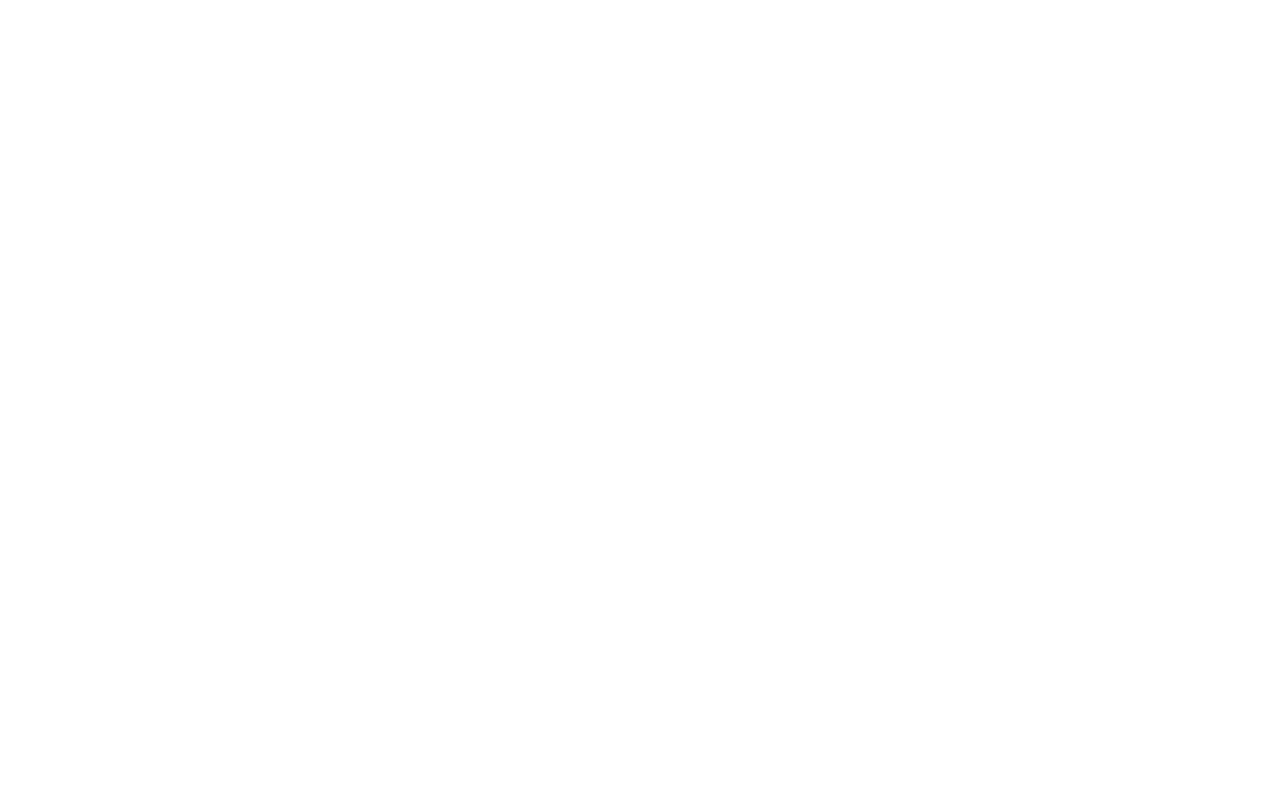
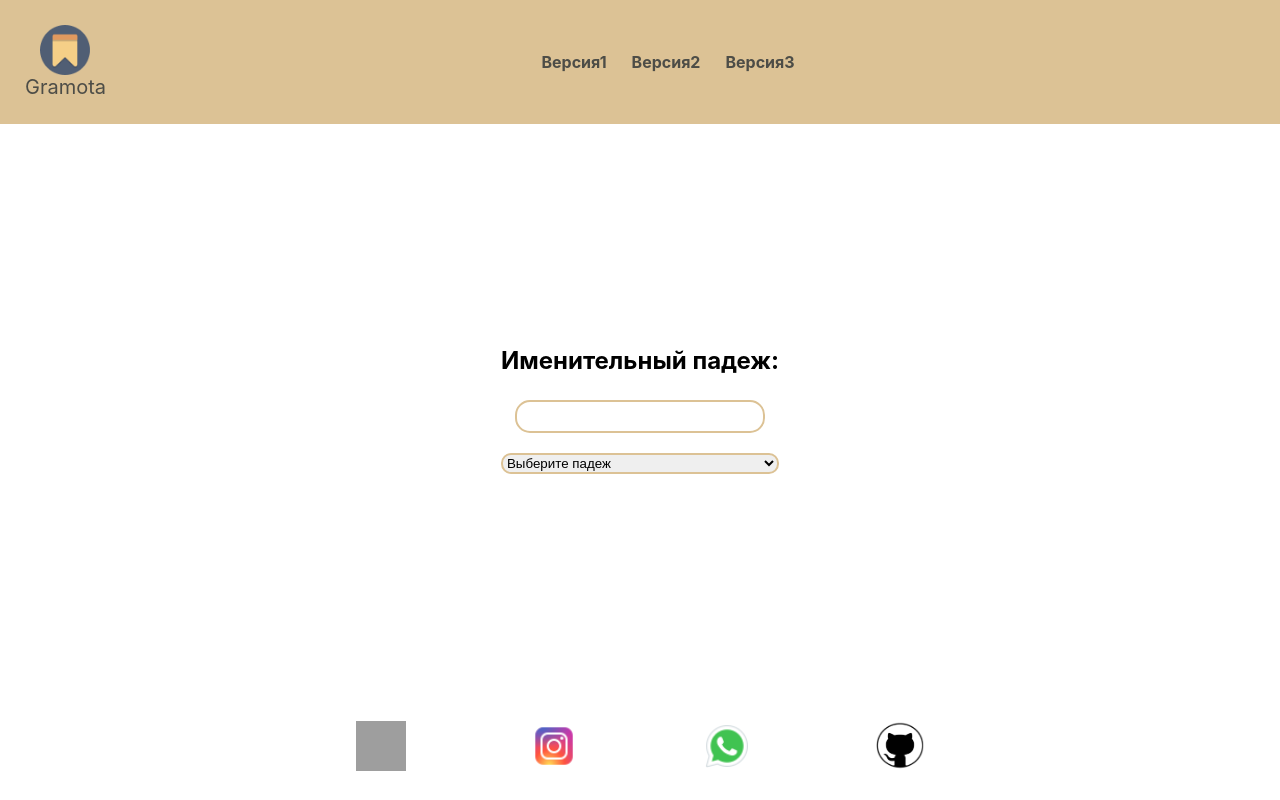
Before and after one commit to Valynoka/Gvinc_test, a React (Create React App) app in the folder cases/: page /ThirdInput in a window 1280 px wide. Before the commit this address had no page. Built offline with nearby package versions, Linux system fonts and the light colour scheme; grey boxes are pictures that could not be loaded.

Commit message:
Add Third_ver
Add wersion where was used swich case, but doesnt work some endings

```diff
--- a/cases/src/App.js
+++ b/cases/src/App.js
@@ -4,6 +4,7 @@
 import {Outlet, Route, Routes} from "react-router-dom";
 import StartPage from "./components/StartPage/StartPage";
 import SecondInput from "./components/SecondInput/SecondInput";
+import ThirdInput from "./components/ThirdInput/ThirdInput";
 
 
 
@@ -13,6 +14,7 @@
           <Route path={'/'} element={<Layout/>}>
               <Route index element={<StartPage/>}/>
               <Route path={'SecondInput'} element={<SecondInput/>}/>
+              <Route path={'ThirdInput'} element={<ThirdInput/>}/>
           </Route>
       </Routes>
   );
--- a/cases/src/components/Header/Header.jsx
+++ b/cases/src/components/Header/Header.jsx
@@ -19,6 +19,9 @@
                         <li className={'header__item'}>
                             <Link className={'header__item-link'} to = {'SecondInput'}>Версия2</Link>
                         </li>
+                        <li className={'header__item'}>
+                            <Link className={'header__item-link'} to = {'ThirdInput'}>Версия3</Link>
+                        </li>
                     </ul>
                 </nav>
 
--- a/cases/src/components/Input/Input.jsx
+++ b/cases/src/components/Input/Input.jsx
@@ -106,8 +106,6 @@
                                onChange={(event) => setWord(event.target.value.replace(/[^а-я]/,''))}
                         />
                     </label>
-                    {/*<button className={'startPage__button button'}>Отправить</button>*/}
-                    {/*<span> {word} </span>*/}
                     <ul className={'input__list'}>
                         <li className={'input__item'}>Родительный падеж:
                             <span> {toCase(word, 'р')}</span>
--- a/cases/src/components/SecondInput/SecondInput.jsx
+++ b/cases/src/components/SecondInput/SecondInput.jsx
@@ -8,12 +8,12 @@
 
     let input = [...words];
     let lastLetter = input[input.length-1];
-    let lastIndex;
 
 
     const consonantLetters = ["б", "в", "м", "г", "д", "л", "ж", "з", "к", "н", "п", "т", "ф", "ч", "ц", 'щ', 'р', 'х'];
     const longNamesLetter = ["й", "ь"];
     const differentConsonantLetter = ["ш", "ж", "ч", "к"];
+    const vowelLetters = [];
 
     // Родительный падеж
     if (lastLetter === 'а' && value === 'Родительный падеж') {
@@ -26,7 +26,6 @@
     } else if (lastLetter === differentConsonantLetter.find((item)=> item === lastLetter) && value === 'Родительный падеж'){
         input.splice(input.lastIndexOf(lastLetter) + 1, 1, 'а');
     }
-
 
     //Дательный падеж
     if (lastLetter === 'а' && value === 'Дательный падеж') {
--- /dev/null
+++ b/cases/src/components/ThirdInput/ThirdInput.jsx
@@ -0,0 +1,78 @@
+import React, {useState} from "react";
+import '../Input/Input.css'
+
+const wordsEnd = {
+    а: ["ы", "е", "у", "ой", "е"],
+    и: ["ей", "ям", "%", "ями", "ях"],
+    // "б/в/м/г/д/л/ж/з/к/н/п/т/ф/ч/ц/щ/р/х": ["%а", "%у", "%а", "%ом", "%е"],
+    // ая: ["ой", "ой", "%", "ой", "ой"],
+    // ый: ["ого", "ому", "%", "ым", "ом"],
+    // й: ["я", "ю", "я", "ем", "е"],
+    // о: ["а", "у", "%", "ом", "е"],
+    // "с/ш": ["%а", "%у", "%", "%ом", "%е"],
+    // ы: ["ов", "ам", "%", "ами", "ах"],
+    // ь: ["я", "ю", "я", "ем", "е"],
+    // уль: ["ули", "уле", "улю", "улей", "уле"],
+    я: ["и", "е", "ю", "ей", "е"]
+}
+
+function ThirdInput() {
+    const [words, setWords] = useState('');
+    const [value, setValue] = useState('Именительный падеж');
+    let input = [...words];
+    let lastLetter = input[input.length-1];
+    const wordsEndKeys = Object.keys(wordsEnd);
+    let wordsEndValue = wordsEndKeys.find((item) => item === lastLetter)
+    let findArray = wordsEnd[wordsEndValue];
+    let findLetter;
+
+
+    switch (lastLetter === wordsEndValue) {
+        case value === 'Родительный падеж':
+            findLetter = findArray?.find(n => n === findArray[0]);
+            input.splice(input.lastIndexOf(lastLetter), 1, findLetter);
+            break;
+        case value === 'Дательный падеж':
+            findLetter = findArray?.find(n => n === findArray[1]);
+            input.splice(input.lastIndexOf(lastLetter), 1, findLetter);
+            break;
+        case value === 'Винительный падеж':
+            findLetter = findArray?.find(n => n === findArray[2]);
+            input.splice(input.lastIndexOf(lastLetter), 1, findLetter);
+            break;
+        case value === 'Творительный падеж':
+            findLetter = findArray?.find(n => n === findArray[3]);
+            input.splice(input.lastIndexOf(lastLetter), 1, findLetter);
+            break;
+        case value === 'Предложный падеж':
+            findLetter = findArray?.find(n => n === findArray[4]);
+            input.splice(input.lastIndexOf(lastLetter), 1, findLetter);
+            break;
+    }
+
+    return (
+        <>
+            <h3 className={'input__subtitle'}>{value}: {input}</h3>
+            <form className={'input__form'}>
+                <label className={'input__label'}>
+                    <input
+                        className={'input__input'}
+                        type={'text'}
+                        required
+                        value={words}
+                        onChange={(event)=>setWords(event.target.value)}
+                    />
+                </label>
+                <select className={'input__select'} value={value} onChange={(e) =>setValue(e.target.value)}>
+                    <option className={'input__option'} selected>Выберите падеж</option>
+                    <option className={'input__option'} value={'Родительный падеж'}>Родительный падеж</option>
+                    <option className={'input__option'} value={'Дательный падеж'}>Дательный падеж</option>
+                    <option className={'input__option'} value={'Винительный падеж'}>Винительный падеж</option>
+                    <option className={'input__option'} value={'Творительный падеж'}>Творительный падеж</option>
+                    <option className={'input__option'} value={'Предложный падеж'}>Предложный падеж</option>
+                </select>
+            </form>
+        </>
+    )
+}
+export default ThirdInput
```
